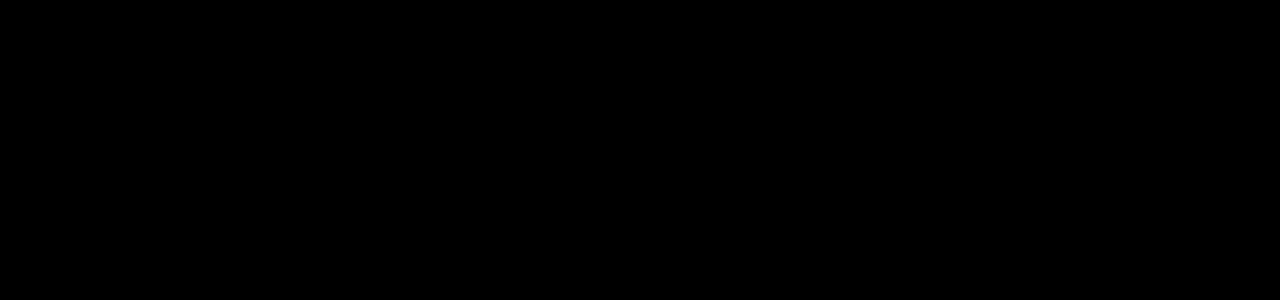
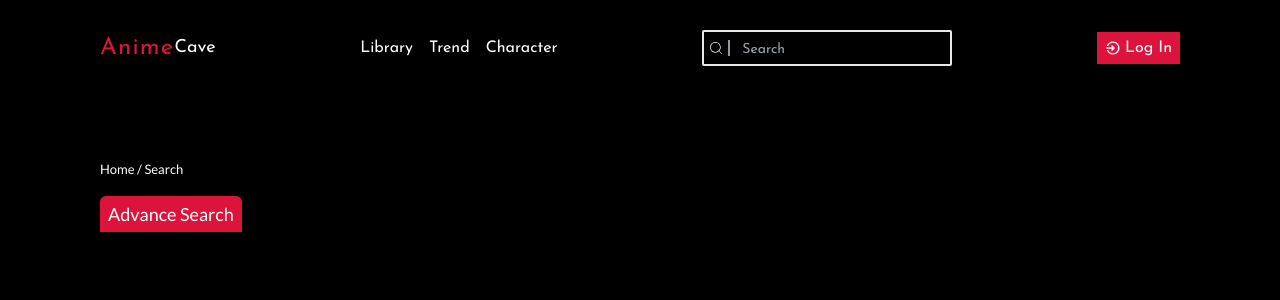
Before and after one commit to Danny2705/movie-app, a React (Create React App) app in the folder front-end/: page /search in a window 1280 px wide. Before the commit this address had no page. Shown: the top 300 px of the page. Built offline with nearby package versions, Linux system fonts and the light colour scheme.

Commit message:
Add functionaloty for Search Bar and Retrieve Data

```diff
--- a/front-end/src/App.js
+++ b/front-end/src/App.js
@@ -8,6 +8,7 @@ import { Toaster } from "react-hot-toast";
 import Layout from "./screens/Layout/Layout";
 import MovieInfo from "./screens/MovieInfo/MovieInfo";
 import CharacterPage from "./screens/CharacterPage/CharacterPage";
+import SearchPage from "./screens/SearchPage/SearchPage";
 
 function App() {
   return (
@@ -27,6 +28,7 @@ function App() {
       />
       <Routes>
         <Route path='/' element={<Layout />} />
+        <Route path='/search' element={<SearchPage />} />
         <Route path='/library' element={<Navigate to='/library/ShowAll' />} />
         <Route path='/library/:letter' element={<LibraryPage />} />
         <Route path='/library/title/:title/:id' element={<MovieInfo />} />
--- a/front-end/src/components/Search/Search.jsx
+++ b/front-end/src/components/Search/Search.jsx
@@ -1,12 +1,14 @@
-import React, { useState } from "react";
-import { CiSearch } from "react-icons/ci";
-import searchData from "../../data/searchData.json";
-import { Link } from "react-router-dom";
-import { searchAnime } from "../../service.api.js/jikan.api";
+import React, { useState } from 'react';
+import { CiSearch } from 'react-icons/ci';
+import searchData from '../../data/searchData.json';
+import { Link, useNavigate } from 'react-router-dom';
+import { searchAnime } from '../../service.api.js/jikan.api';
 
 export default function Search() {
 	const [movieList, setMovieList] = useState([...searchData]);
 	const [showMovies, setShowMovies] = useState(false);
+  const [input, setInput] = useState('')
+  const navigate = useNavigate()
 
 	const search = async (prompt) => {
 		if (prompt === null) return;
@@ -20,44 +22,61 @@ export default function Search() {
 			setShowMovies(false);
 		}, 150);
 	};
+
+  const handleBtnClick = async () => {
+    const prompt = document.querySelector('input[type="text"]').value;
+    if (prompt.trim() !== '') {
+      const data = await searchAnime(prompt);
+      navigate("/search", {state: {searchData: data.data}});
+    }
+  }
+
 	return (
 		<div>
-      <div className='flex items-center border-2 border-[#e9e7e7] p-1 gap-1 cursor-pointer rounded-sm w-[250px]'>
+			<div className="flex items-center border-2 border-[#e9e7e7] p-1 gap-1 cursor-pointer rounded-sm w-[250px]">
 				<CiSearch onClick={() => setShowMovies(true)} />
-        <div className='h-[16px] border border-[#9298a3] w-px' />
+				<div className="h-[16px] border border-[#9298a3] w-px" />
 				<input
-          type='text'
-          placeholder='Search'
+					type="text"
+					placeholder="Search"
 					onFocus={() => setShowMovies(true)}
 					onBlur={handleInputBlur}
+          value={input}
+          onChange={(e) => setInput(e.target.value)}
 					onKeyDown={(e) => {
-            e.key === "Enter" && search(e.target.value);
+						e.key === 'Enter' && search(e.target.value);
 					}}
-          className='outline-none pl-2 pt-1 bg-transparent text-sm text-[#ffffff] placeholder-white::placeholder font-josefin'
+					className="outline-none pl-2 pt-1 bg-transparent text-sm text-[#ffffff] placeholder-white::placeholder font-josefin"
 				/>
 			</div>
 			{showMovies === true && (
-        <div className='flex flex-col absolute z-10'>
+				<div className="flex flex-col absolute z-10">
 					{movieList.map(
 						(movie, index) =>
 							index < 5 && (
 								<div
 									key={index}
-                  className='w-[250px] bg-opacity-80 bg-black px-3 flex flex-col pt-2 py-2 justify-center'
+									className="w-[250px] bg-opacity-80 bg-black px-3 flex flex-col pt-2 py-2 justify-center"
 								>
 									<Link to={`/library/title/${movie.title}/${movie.mal_id}`}>
-                    <div className='flex items-center gap-4'>
+										<div className="flex items-center gap-4">
 											<img
 												src={movie.images.webp.image_url}
-                        alt='Movie'
+												alt="Movie"
 												className={`h-[100px]`}
 											/>
-                      <h1 className='w-full h-full text-sm'>{movie.title}</h1>
+											<h1 className="w-full h-full text-sm">{movie.title}</h1>
 										</div>
 									</Link>
 								</div>
 							)
 					)}
+					{input ? <button
+						onClick={handleBtnClick}
+						className="flex w-full bg-main-red text-center items-center justify-center py-1"
+					>
+						Click to See More...
+					</button> : ''}
 				</div>
 			)}
 		</div>
--- /dev/null
+++ b/front-end/src/screens/SearchPage/SearchPage.jsx
@@ -0,0 +1,60 @@
+import React, { useEffect, useState } from 'react';
+import Navbar from '../../components/Navbar/Navbar';
+import { Link, useLocation, useNavigate } from 'react-router-dom';
+import { searchAnime } from '../../service.api.js/jikan.api';
+import Card from '../../components/Card';
+
+const SearchPage = () => {
+	const location = useLocation();
+	const [scroll, setScroll] = useState(0);
+	const [searchData, setSearchData] = useState(null);
+	console.log(location);
+
+	useEffect(() => {
+		window.addEventListener('scroll', () => {
+			setScroll(window.scrollY);
+		});
+		return () => {
+			window.removeEventListener('scroll', () => {
+				setScroll(window.scrollY);
+			});
+		};
+	}, [scroll]);
+
+	useEffect(() => {
+		if (location.state && location.state.searchData) {
+			console.log(location.state);
+			setSearchData(location.state.searchData);
+		}
+	}, [location.state]);
+
+	return (
+		<div className="px-[100px] min-h-[100vh] py-20">
+			<Navbar scroll={scroll} />
+			<div className="mt-[80px] flex flex-col gap-4">
+				<h4 className="text-[13px] cursor-pointer w-fit">
+					<Link to="/" className="hover:text-[grey] duration-500">
+						Home
+					</Link>{' '}
+					/ <span className="hover:text-[grey] duration-500">Search</span>
+				</h4>
+
+				<h1 className="bg-main-red w-fit px-2 py-1 text-lg rounded-t-md">
+					Advance Search
+				</h1>
+				<div className="flex flex-wrap w-full justify-between gap-4 gap-y-8">
+					{searchData &&
+						searchData.map((movie, index) => (
+							<div key={index} className="search-result">
+								<Link to={`/library/title/${movie.title}/${movie.mal_id}`}>
+									<Card movie={movie} />
+								</Link>
+							</div>
+						))}
+				</div>
+			</div>
+		</div>
+	);
+};
+
+export default SearchPage;
```
Lines whose indentation alone changed are shown as unchanged.
